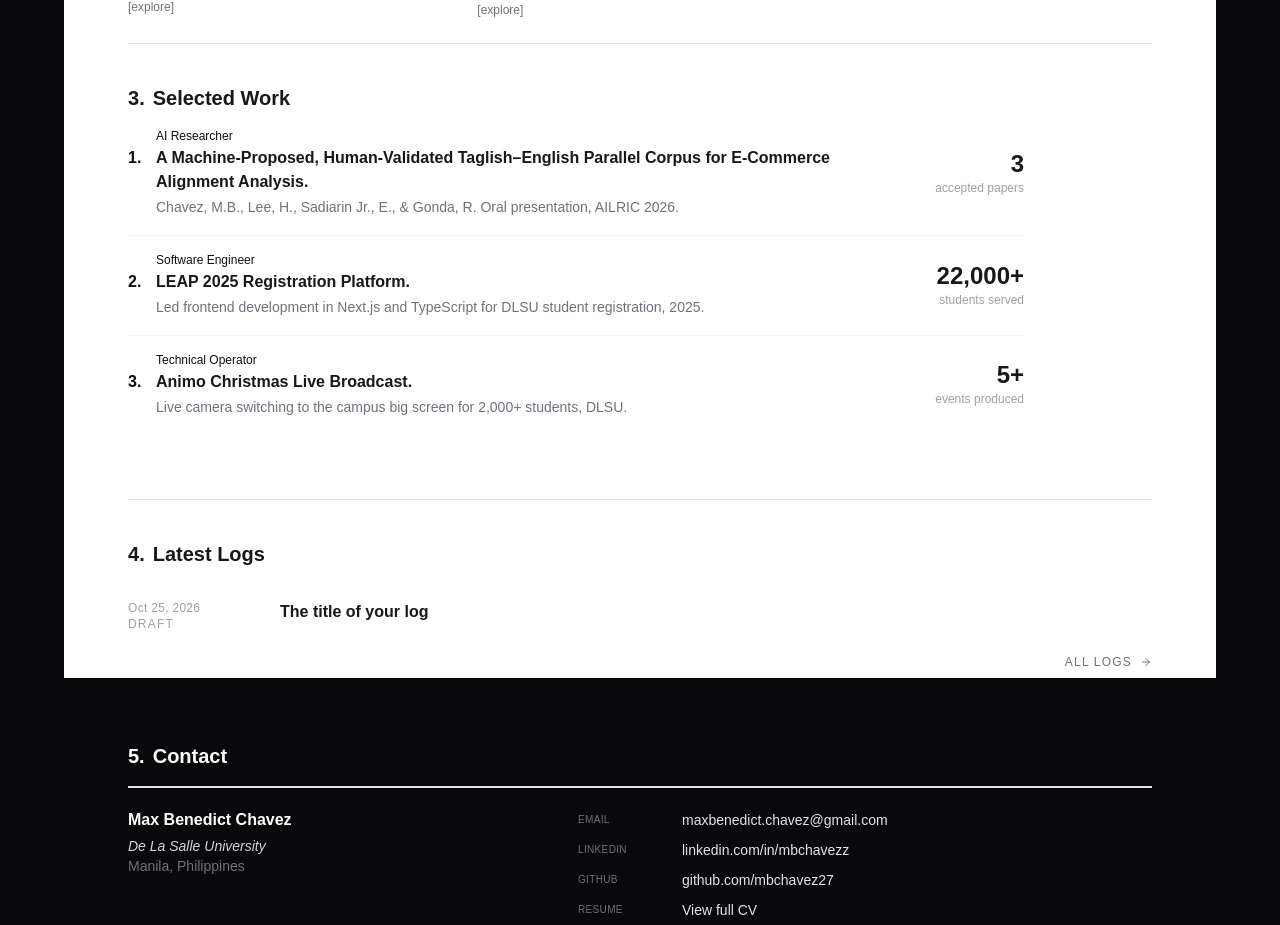
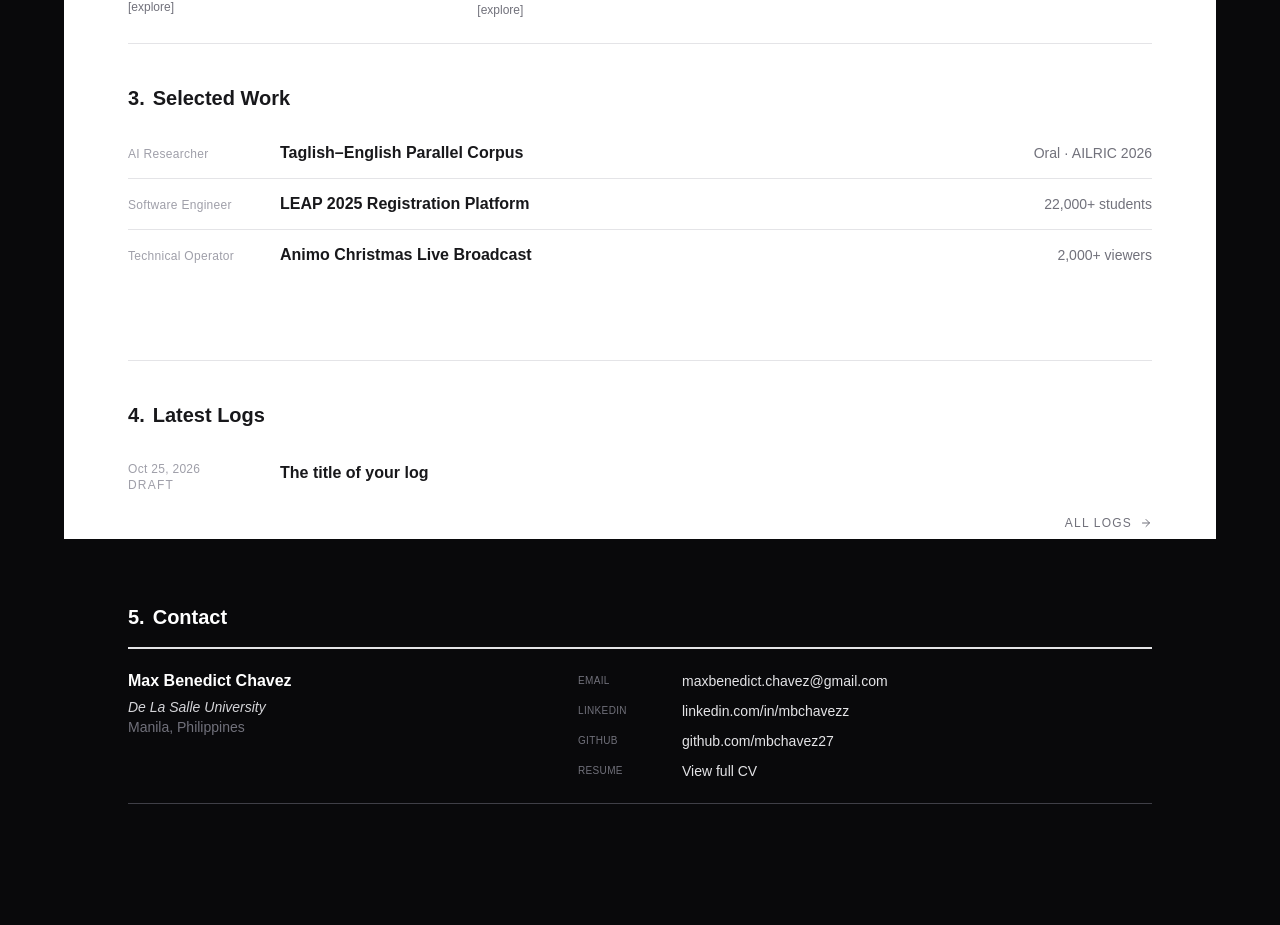
Before and after one commit to mbchavez27/mbchavezzportfolio, a React (Vite) app: page / in a window 1280 px wide. Shown: the part 1538-2463 px from the top of the page. After the commit the page ends 2406 px from the top, so only its background shows below. Built offline with nearby package versions, Linux system fonts and the light colour scheme.

Commit message:
style(home): selected work as one-line entries
Each item is now the hat, a short linked title and one fact, in place
of the numbered list with hat labels, descriptions and metric columns.

```diff
--- a/src/features/home/components/Highlights.tsx
+++ b/src/features/home/components/Highlights.tsx
@@ -1,41 +1,39 @@
 import { motion } from "motion/react";
+import { ArrowRight } from "lucide-react";
+import { Link } from "react-router";
+import { EntryList } from "@/components/molecules/EntryRow";
 import SectionHeading from "@/components/molecules/SectionHeading";
 import { revealOnScroll } from "@/lib/motion";
 import type { Highlight } from "../domain/home.domain";
 
-/**
- * Selected work as a numbered, paper-style list. Each item names the hat it comes from, a title and one
- * supporting line, with its metric set apart in a right-hand figure column like a table in a paper.
- */
+/** Selected work, one line each: the hat on the left, the linked title, and one fact on the right. */
 export default function Highlights({ highlights }: { highlights: readonly Highlight[] }) {
   return (
     <section className="page-container pb-16 md:pb-20">
       <SectionHeading number="3" title="Selected Work" />
 
-      <ol className="max-w-4xl divide-y divide-zinc-100">
+      <EntryList>
         {highlights.map((highlight, i) => (
           <motion.li
             key={highlight.title}
-            {...revealOnScroll({ y: 10, delay: i * 0.07, duration: 0.45 })}
-            className="grid grid-cols-[1.75rem_1fr] sm:grid-cols-[1.75rem_1fr_auto] py-4 first:pt-0 last:pb-0"
+            {...revealOnScroll({ y: 12, delay: i * 0.05, duration: 0.45 })}
+            className="grid grid-cols-1 sm:grid-cols-[8rem_1fr_auto] items-baseline gap-x-6 gap-y-1 py-3.5"
           >
-            {/* The hat line sits above the title, so the number lines up with the title, not the hat. */}
-            <p className="col-start-2 font-body text-xs text-primary mb-0.5">{highlight.hat}</p>
-            {/* On phones the figure drops below the description; from sm up it gets its own right-hand column. */}
-            <div className="col-start-2 row-start-4 mt-2 flex items-baseline gap-1.5 sm:col-start-3 sm:row-start-1 sm:row-span-3 sm:mt-0 sm:block sm:self-center sm:pl-6 sm:text-right">
-              <p className="font-display font-semibold text-base sm:text-xl md:text-2xl text-zinc-900 tabular-nums leading-none">
-                {highlight.metric.value}
-              </p>
-              <p className="font-body text-xs text-zinc-400 sm:mt-1 whitespace-nowrap">{highlight.metric.label}</p>
-            </div>
-            <span className="col-start-1 row-start-2 font-display font-semibold text-primary tabular-nums">{i + 1}.</span>
-            <p className="col-start-2 row-start-2 font-display font-semibold text-zinc-900">{highlight.title}</p>
-            <p className="col-start-2 row-start-3 font-body font-light text-sm leading-relaxed text-zinc-500 mt-0.5">
-              {highlight.description}
-            </p>
+            <span className="font-body font-light text-xs text-zinc-400 tracking-wide">{highlight.hat}</span>
+            <Link
+              to={highlight.to}
+              className="group justify-self-start inline-flex items-baseline gap-1.5 font-display text-[15px] md:text-base font-semibold text-zinc-900 leading-snug hover:text-primary transition-colors duration-200"
+            >
+              {highlight.title}
+              <ArrowRight
+                size={14}
+                className="shrink-0 self-center opacity-0 -translate-x-1 group-hover:opacity-100 group-hover:translate-x-0 transition-all duration-200"
+              />
+            </Link>
+            <span className="font-body font-light text-sm text-zinc-500 tabular-nums sm:text-right">{highlight.fact}</span>
           </motion.li>
         ))}
-      </ol>
+      </EntryList>
     </section>
   );
 }
--- a/src/features/home/containers/HighlightsContainer.tsx
+++ b/src/features/home/containers/HighlightsContainer.tsx
@@ -1,8 +1,6 @@
-import { papers, summarizePapers } from "@/features/papers";
 import Highlights from "../components/Highlights";
 import { selectedWork } from "../data/home.data";
 
 export default function HighlightsContainer() {
-  const { accepted } = summarizePapers(papers);
-  return <Highlights highlights={selectedWork(accepted)} />;
+  return <Highlights highlights={selectedWork} />;
 }
--- a/src/features/home/data/home.data.ts
+++ b/src/features/home/data/home.data.ts
@@ -42,29 +42,11 @@ export const otherHats: readonly Hat[] = [
   },
 ];
 
-/** The research metric is the accepted-paper count from the papers feature, so HighlightsContainer supplies it. */
-export function selectedWork(acceptedPapers: number): readonly Highlight[] {
-  return [
-    {
-      hat: "AI Researcher",
-      metric: { value: String(acceptedPapers), label: acceptedPapers === 1 ? "accepted paper" : "accepted papers" },
-      title: "A Machine-Proposed, Human-Validated Taglish–English Parallel Corpus for E-Commerce Alignment Analysis.",
-      description: "Chavez, M.B., Lee, H., Sadiarin Jr., E., & Gonda, R. Oral presentation, AILRIC 2026.",
-    },
-    {
-      hat: "Software Engineer",
-      metric: { value: "22,000+", label: "students served" },
-      title: "LEAP 2025 Registration Platform.",
-      description: "Led frontend development in Next.js and TypeScript for DLSU student registration, 2025.",
-    },
-    {
-      hat: "Technical Operator",
-      metric: { value: "5+", label: "events produced" },
-      title: "Animo Christmas Live Broadcast.",
-      description: "Live camera switching to the campus big screen for 2,000+ students, DLSU.",
-    },
-  ];
-}
+export const selectedWork: readonly Highlight[] = [
+  { hat: "AI Researcher", title: "Taglish–English Parallel Corpus", fact: "Oral · AILRIC 2026", to: "/papers" },
+  { hat: "Software Engineer", title: "LEAP 2025 Registration Platform", fact: "22,000+ students", to: "/projects" },
+  { hat: "Technical Operator", title: "Animo Christmas Live Broadcast", fact: "2,000+ viewers", to: "/productions" },
+];
 
 const github: ContactLink = { label: "GitHub", value: "github.com/mbchavez27", href: profileLinks.github, Icon: Github };
 const linkedin: ContactLink = {
--- a/src/features/home/domain/home.domain.ts
+++ b/src/features/home/domain/home.domain.ts
@@ -8,12 +8,13 @@ export type Hat = {
   readonly to: string;
 };
 
-/** One entry in the home page's "Selected work" list, tagged with the hat it comes from and one metric. */
+/** One line in the home page's "Selected work" list: the hat it comes from, a short title and one fact. */
 export type Highlight = {
   readonly hat: string;
-  readonly metric: { readonly value: string; readonly label: string };
   readonly title: string;
-  readonly description: string;
+  readonly fact: string;
+  /** The page for the hat this work belongs to. */
+  readonly to: string;
 };
 
 export type CallToAction = {
```
